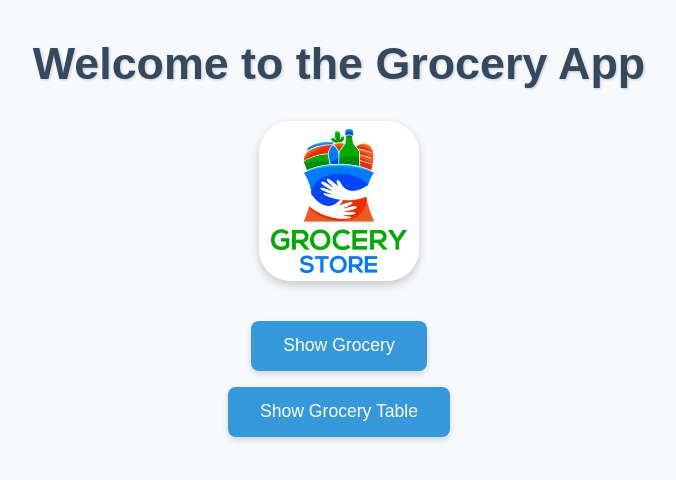
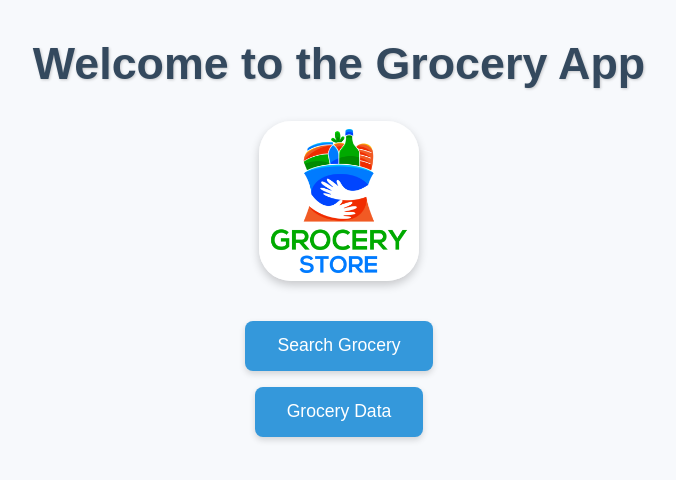
Before and after one commit to dipagasca1/grocery, a Flask app: page / in a window 1280 px wide. Shown: the top 480 px of the page, without its empty margins (301-977 px from the left). Run offline with Flask 3, Linux system fonts and the light colour scheme.

Commit message:
Change name commit

```diff
--- a/website/app.py
+++ b/website/app.py
@@ -10,7 +10,7 @@ def get_db_connection():
 
 @app.route('/')
 def index():
-    return render_template('index.html')
+    return render_template('about.html')
 
 @app.route('/grocery')
 def show_grocery():
@@ -19,12 +19,12 @@ def show_grocery():
     conn.close()
     return render_template('search_grocery.html', grocery=grocery)
 
-@app.route('/grocery_table')
+@app.route('/data')
 def show_grocery_table():
     conn = get_db_connection()
     grocery = conn.execute('SELECT * FROM grocery').fetchall()
     conn.close()
-    return render_template('grocery_table.html', grocery=grocery)
+    return render_template('data.html', grocery=grocery)
 
 #Create new route for search
 @app.route('/search')
--- a/website/templates/index.html
+++ b/website/templates/about.html
@@ -9,11 +9,11 @@
     <img src="{{ url_for('static', filename='logogrocery.png') }}" alt="Grocery Logo" class="logo">
 
     <form action="/grocery">
-        <button type="submit">Show Grocery</button>
+        <button type="submit">Search Grocery</button>
     </form>
 
-    <form action="/grocery_table">
-        <button type="submit">Show Grocery Table</button>
+    <form action="/data">
+        <button type="submit">Grocery Data</button>
     </form>
 </body>
 
```
Also changed, not shown: README.md, website/templates/data.html (renamed from website/templates/grocery_table.html).
